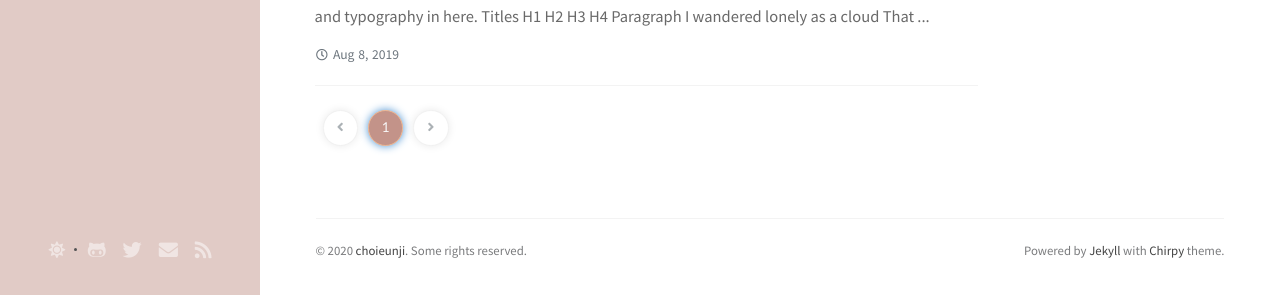
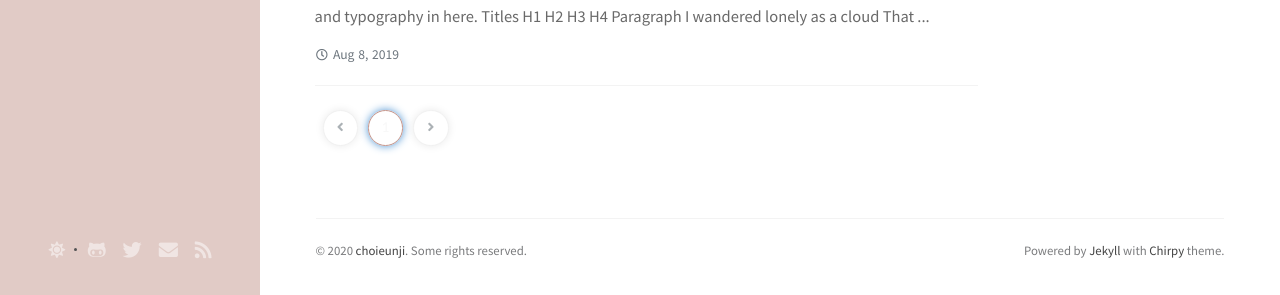
Before and after one commit to choieunii/choieunii.github.io, a Jekyll site: the page built from index.html, in a window 1280 px wide and 1126 px high. Shown: the part 828-1123 px from the top of the window. Built offline with Jekyll 4.4.1, drawn with Linux system fonts in a browser that asks for light colours; nearby versions of some CDN libraries; the list of posts is cut into pages by our own code; comment, search, counter and statistics services are not loaded.

Commit message:
Update light-typography.scss

```diff
--- a/assets/css/_colors/light-typography.scss
+++ b/assets/css/_colors/light-typography.scss
@@ -70,9 +70,9 @@
 
   --btn-paginator-hover-color: #e9ecef;
 
-  --btn-active-bg: #C39389;
+  --btn-active-bg: ;
 
-  --btn-active-border-color: #F0B791;
+  --btn-active-border-color: #C39389;
 
   --btn-text-color: #f8f8f8;
 
```
